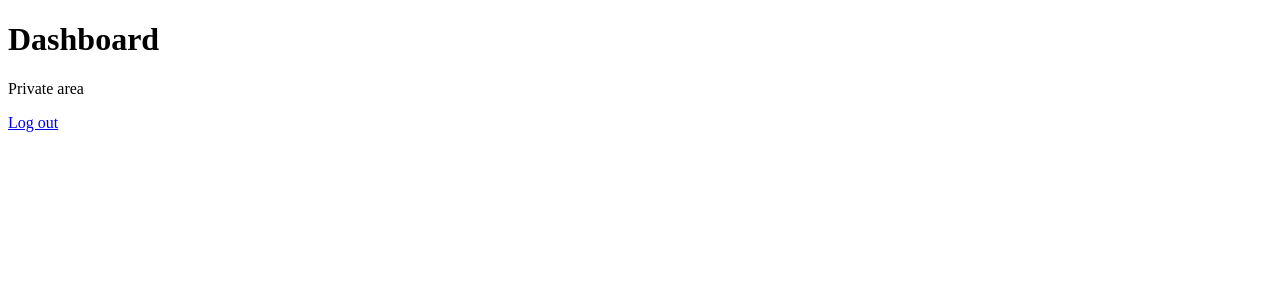
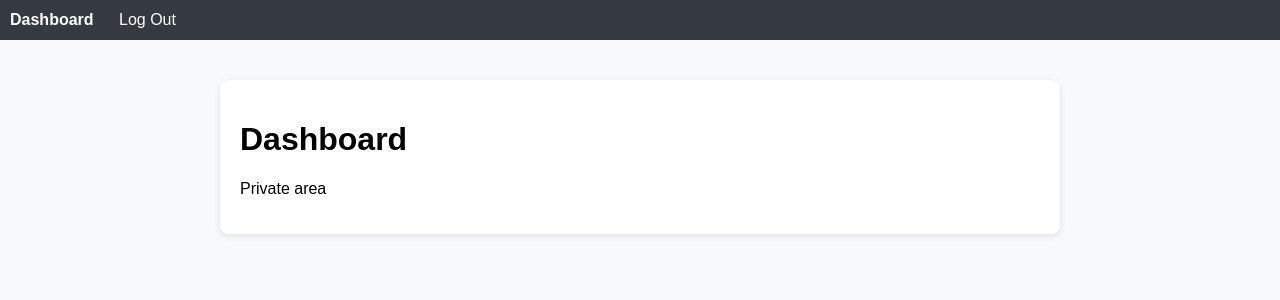
Before and after one commit to eece-4081-fall-2025/Team_7_repo_family_budgeting_tool, a Django app: page /dashboard/ in a window 1280 px wide. Shown: the top 300 px of the page. Run offline with Django 5.2, Linux system fonts and the light colour scheme; the visitor is signed in with stand-in values (Sample User, id 1).

Commit message:
Profile logout refactored stage

```diff
--- /dev/null
+++ b/budget/templates/budget/base.html
@@ -0,0 +1,63 @@
+<!DOCTYPE html>
+<html lang="en">
+<head>
+  <meta charset="UTF-8">
+  <meta name="viewport" content="width=device-width, initial-scale=1.0">
+  <title>{% block title %}Family Budgeting Tool{% endblock %}</title>
+  <style>
+    body {
+      font-family: Arial, sans-serif;
+      background-color: #f8f9fa;
+      margin: 0;
+      padding: 0;
+    }
+    nav {
+      background-color: #343a40;
+      padding: 10px;
+    }
+    nav a, nav button {
+      color: white;
+      margin-right: 15px;
+      text-decoration: none;
+      font-weight: bold;
+    }
+    nav button {
+      background: none;
+      border: none;
+      cursor: pointer;
+      font: inherit;
+    }
+    nav a:hover, nav button:hover {
+      text-decoration: underline;
+    }
+    .container {
+      max-width: 800px;
+      margin: 40px auto;
+      background: white;
+      padding: 20px;
+      border-radius: 8px;
+      box-shadow: 0 2px 6px rgba(0, 0, 0, 0.1);
+    }
+  </style>
+</head>
+<body>
+  <nav>
+    {% if not user.is_authenticated %}
+      <a href="{% url 'budget_home' %}">Home</a>
+      <a href="{% url 'budget_signup' %}">Create Account</a>
+      <a href="{% url 'login' %}">Log In</a>
+    {% else %}
+      <a href="{% url 'budget_dashboard' %}">Dashboard</a>
+      <form method="post" action="{% url 'logout' %}" style="display:inline">
+        {% csrf_token %}
+        <button type="submit">Log Out</button>
+      </form>
+    {% endif %}
+  </nav>
+
+  <div class="container">
+    {% block content %}
+    {% endblock %}
+  </div>
+</body>
+</html>
--- a/budget/templates/budget/dashboard.html
+++ b/budget/templates/budget/dashboard.html
@@ -1,9 +1,6 @@
-<!doctype html>
-<html>
-  <head><meta charset="utf-8"><title>Dashboard</title></head>
-  <body>
-    <h1>Dashboard</h1>
-    <p>Private area</p>
-    <p><a href="{% url 'logout' %}">Log out</a></p>
-  </body>
-</html>
+{% extends "budget/base.html" %}
+{% block title %}Dashboard{% endblock %}
+{% block content %}
+<h1>Dashboard</h1>
+<p>Private area</p>
+{% endblock %}
--- a/mysite/settings.py
+++ b/mysite/settings.py
@@ -39,9 +39,9 @@ INSTALLED_APPS = [
     "django.contrib.staticfiles",
     "budget",
 ]
-LOGIN_REDIRECT_URL = "/"
+LOGIN_URL = "/accounts/login/"
+LOGIN_REDIRECT_URL = "/dashboard/"
 LOGOUT_REDIRECT_URL = "/"
-LOGIN_URL = "/accounts/login/"
 MIDDLEWARE = [
     "django.middleware.security.SecurityMiddleware",
     "django.contrib.sessions.middleware.SessionMiddleware",
--- a/mysite/urls.py
+++ b/mysite/urls.py
@@ -1,8 +1,10 @@
 from django.contrib import admin
 from django.urls import path, include
+from django.contrib.auth.views import LogoutView
 
 urlpatterns = [
-    path('', include('budget.urls')),
-    path('admin/', admin.site.urls),
-    path('accounts/', include('django.contrib.auth.urls')),
+    path("", include("budget.urls")),
+    path("accounts/logout/", LogoutView.as_view(next_page="/"), name="logout"),
+    path("accounts/", include("django.contrib.auth.urls")),
+    path("admin/", admin.site.urls),
 ]
```
Also changed, not shown: budget/templates/budget/home.html (+6 -9 lines), budget/tests/test_auth.py (+1 -1 lines).
